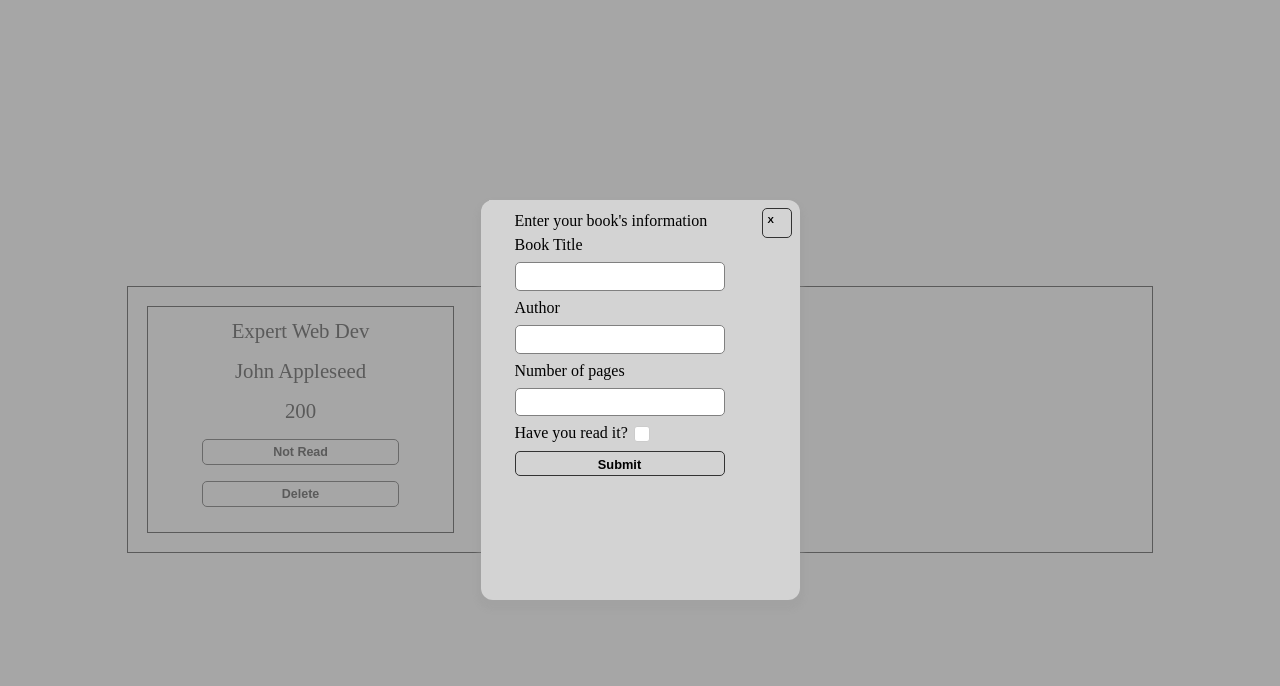
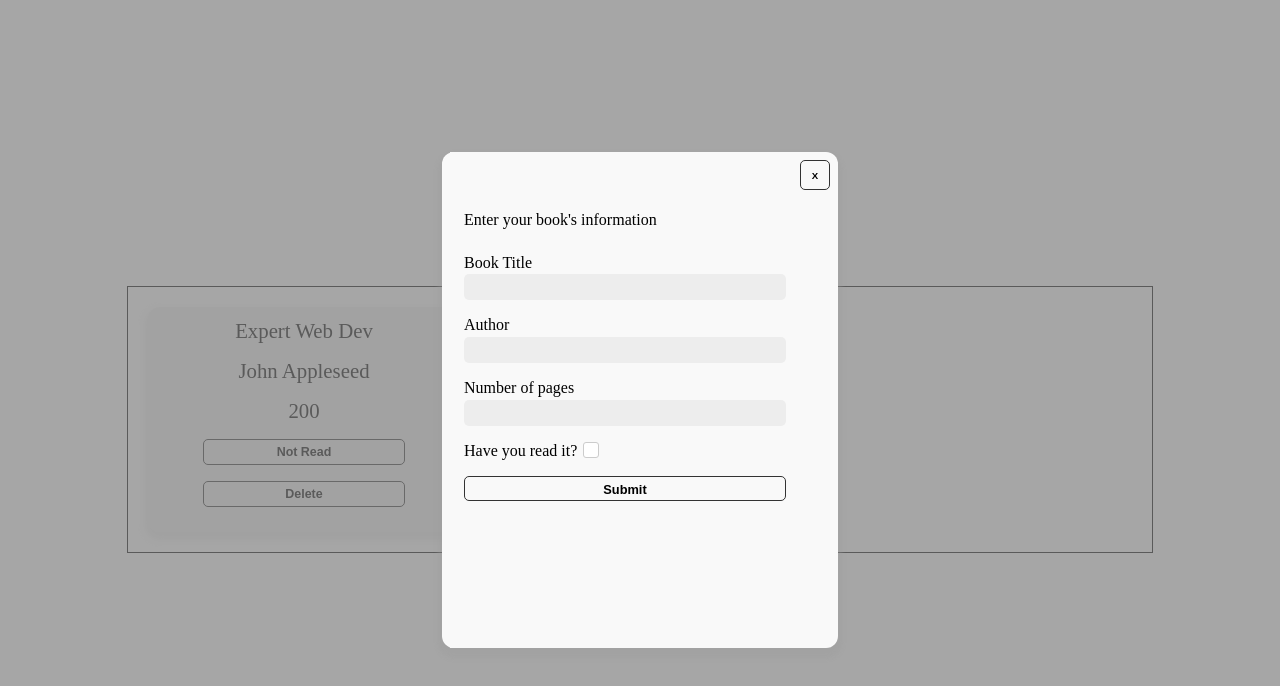
Before and after one commit to TheRealBill91/Library, a website: page index.html in a window 1280 px wide. Both pictures are taken after a click on the button "Add Book". Drawn offline with Linux system fonts and the light colour scheme.

Commit message:
Change styling on form modal

```diff
--- a/css/style.css
+++ b/css/style.css
@@ -18,8 +18,9 @@ main {
   justify-content: center;
   width: 100vw;
   position: relative;
-  height: 100vh;
   margin: 0;
+  padding: 12px;
+  min-height: 100vh;
 }
 
 .form-modal-background {
@@ -51,15 +52,14 @@ main {
 .form-container.show-modal {
   z-index: 1;
   position: absolute;
-  background-color: lightgray;
+  background-color: #f9f9f9;
   display: grid;
   /* width: 200px; */
-  height: 50vh;
-  /* min-width: 286px; */
+  height: 62vh;
   padding: 8px;
   box-shadow: 0px 6px 4px 4px rgba(155, 155, 155, 0.322);
   border-radius: 12px 12px;
-  grid-template-columns: minmax(273px, 1fr) 30px;
+  grid-template-columns: 350px 30px;
 }
 
 .form-container > button {
@@ -82,14 +82,27 @@ form.show-modal {
   justify-content: center;
   align-items: center;
   z-index: 1;
-  background-color: lightgray;
+  background-color: #f9f9f9;
   position: absolute;
-  width: 18vw;
   transition: 0.1s ease-in;
   animation: 0.5s cubic-bezier(0.165, 0.84, 0.44, 1) forwards;
-  justify-content: space-between;
   grid-column-start: 1;
   grid-column-end: 2;
+  place-self: center;
+  width: 100%;
+  height: 100%;
+}
+
+label {
+  display: flex;
+  flex-direction: column;
+  gap: 2px;
+}
+
+.checkbox label {
+  display: flex;
+  flex-direction: row;
+  gap: 6px;
 }
 
 button.close-modal {
@@ -101,14 +114,30 @@ button.close-modal {
   justify-self: end;
   grid-column-start: 2;
   grid-column-end: 3;
+  justify-content: center;
+  align-items: center;
 }
 
 form > fieldset {
   display: flex;
   flex-direction: column;
-  gap: 8px;
+  gap: 24px;
   height: auto;
   border-style: none;
+  height: 80%;
+  width: 80%;
+  padding: 0;
+  flex: 1;
+}
+
+fieldset > label:first-of-type {
+  margin-top: 8px;
+}
+
+.fieldset-body {
+  display: flex;
+  flex-direction: column;
+  gap: 16px;
 }
 
 legend {
@@ -130,27 +159,32 @@ button[type="submit"] {
 }
 
 .bookDisplayContainer {
-  display: flex;
+  /* display: flex; */
   /* justify-content: space-evenly; */
   flex-wrap: wrap;
   gap: 24px;
-  width: 80%;
-  height: auto;
+  width: 80vw;
+  /* height: 90vh; */
   outline: 1px solid black;
   padding: 20px;
+  display: grid;
+  grid-template-columns: repeat(auto-fill, minmax(300px, 1fr));
 }
 
 .bookDisplayContainer > div {
-  outline: 1px solid black;
+  /* outline: 1px solid black; */
   height: 225px;
   padding: 12px;
-  width: 31%;
+  /* width: 31%; */
   display: flex;
   flex-direction: column;
   align-items: center;
   font-size: 1.3rem;
   gap: 16px;
   flex: 0 1 auto;
+  background: #d9d9d94f;
+  border-radius: 12px 12px;
+  box-shadow: 0px 5px 6px 3px #d2d2d259;
 }
 
 .bookDisplayContainer > div > p {
@@ -198,7 +232,8 @@ input[type="checkbox"]:checked {
 }
 
 input:not([type="checkbox"]) {
-  background-color: white;
+  background-color: #ededed;
+  border: none;
 }
 
 .checkbox {
--- a/index.html
+++ b/index.html
@@ -17,31 +17,46 @@
       <div class="form-container">
         <form id="form">
           <fieldset>
+            <div class="legend">
               <legend>Enter your book's information</legend>
-              <label for="title">Book Title</label>
+            </div>
+            <div class="fieldset-body">
+              <label for="title"
+                >Book Title
                 <input type="text" id="title" name="title" />
+              </label>
 
-              <label for="author">Author</label>
+              <label for="author"
+                >Author
                 <input type="text" id="author" name="author" />
+              </label>
 
-              <label for="pages">Number of pages</label>
+              <label for="pages"
+                >Number of pages
                 <input type="number" id="pages" name="num-of-pages" />
+              </label>
+
               <div class="checkbox">
-                <label for="read">Have you read it?</label>
-                <input class="checkbox" type="checkbox" name="read" id="read" />
+                <label for="read"
+                  >Have you read it?
+                  <input
+                    class="checkbox"
+                    type="checkbox"
+                    name="read"
+                    id="read"
+                  />
                   <span class="checkmark"></span>
+                </label>
               </div>
 
               <button type="submit">Submit</button>
+            </div>
           </fieldset>
         </form>
         <button class="close-modal">X</button>
       </div>
 
-
-      <div class="bookDisplayContainer">
-
-      </div>
+      <div class="bookDisplayContainer"></div>
     </main>
   </body>
 </html>
```
Lines whose indentation alone changed are shown as unchanged.
